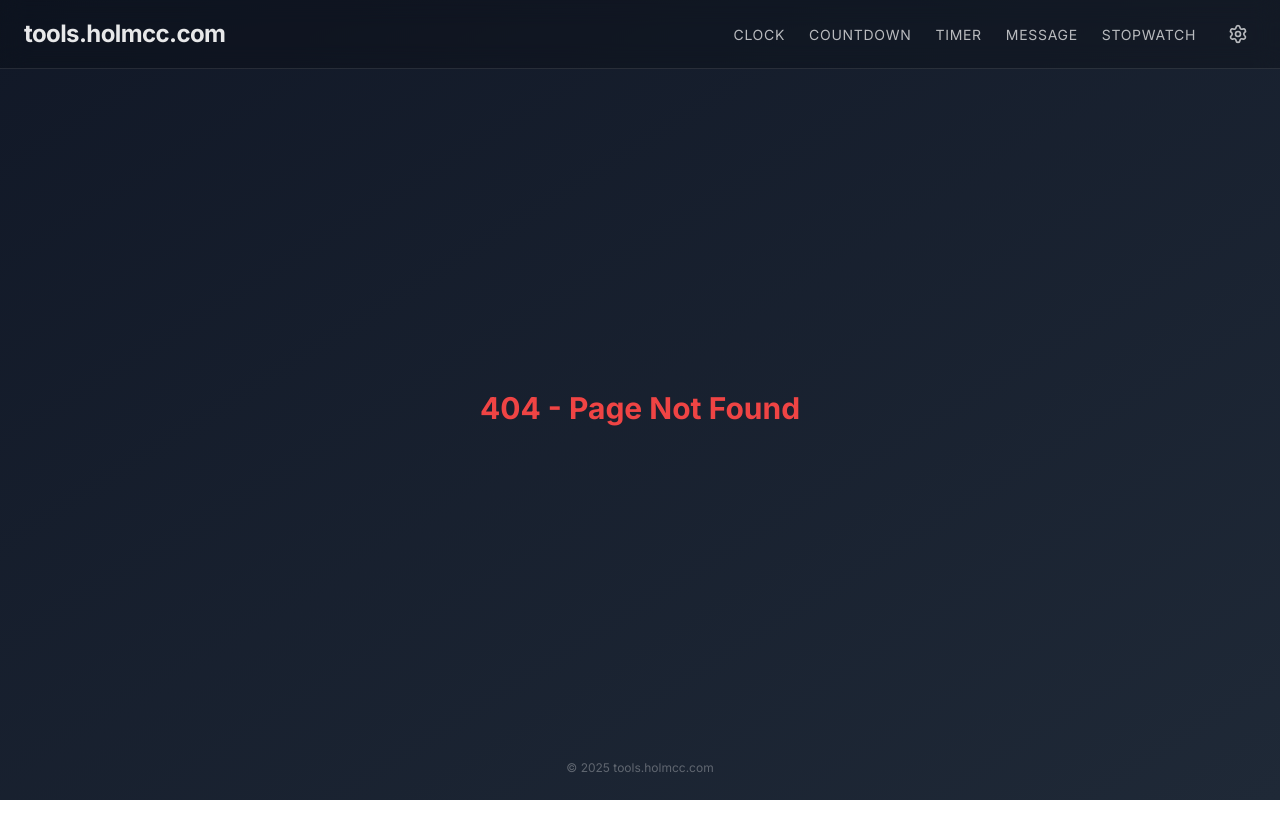
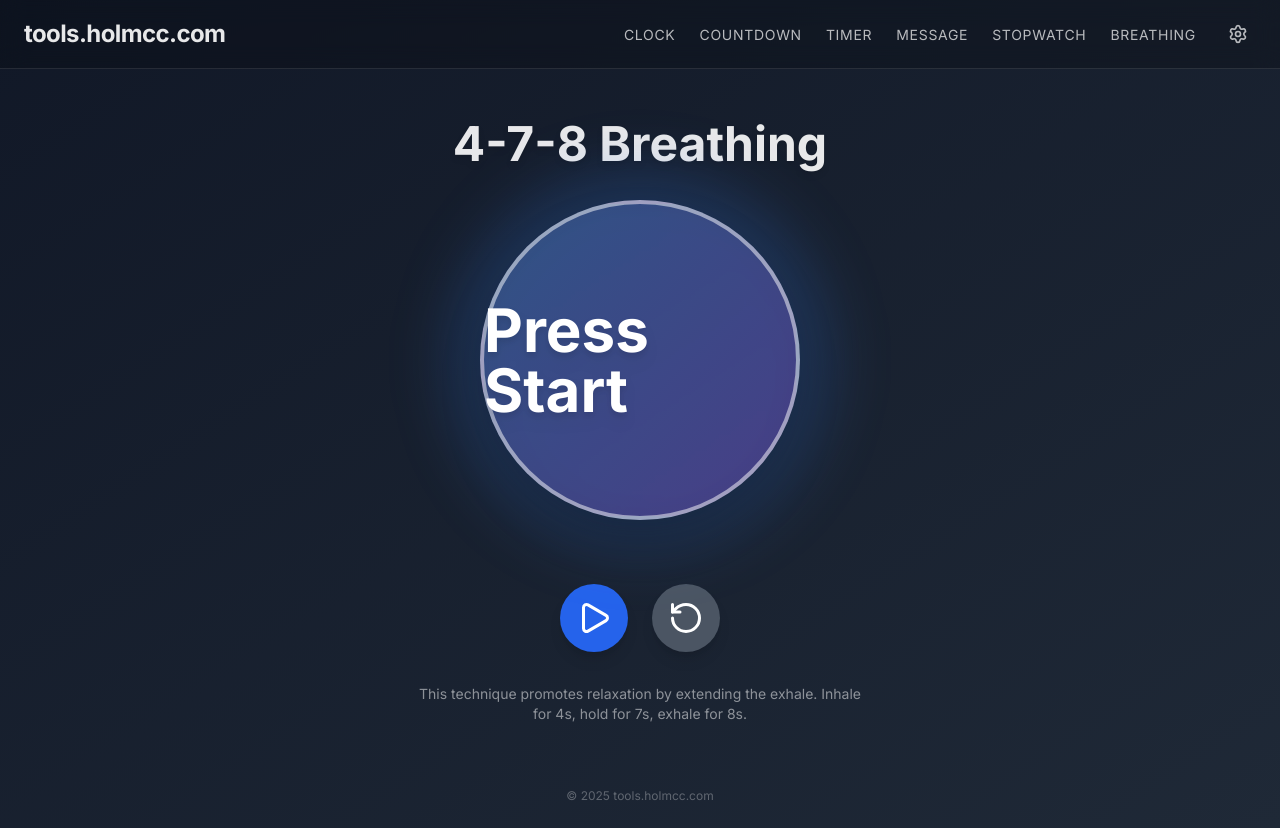
Before and after one commit to ken-holm/online-tools, a React (Vite) app: page /breathing in a window 1280 px wide. Before the commit this address had no page. Before the commit the page ends 800 px from the top, so only its background shows below. Built offline with nearby package versions, Linux system fonts and the light colour scheme.

Commit message:
feat: Implement Breathing Box tool
- Created src/components/tools/Breathing.jsx with 4-7-8 breathing animation cycle and UI.
- Added /breathing route to src/App.jsx.
- Added navigation link for Breathing tool to src/components/Layout.jsx.

```diff
--- a/src/App.jsx
+++ b/src/App.jsx
@@ -4,7 +4,8 @@ import Clock from './components/tools/Clock';
 import Countdown from './components/tools/Countdown';
 import Timer from './components/tools/Timer';
 import Message from './components/tools/Message';
-import Stopwatch from './components/tools/Stopwatch'; // Import the new Stopwatch component
+import Stopwatch from './components/tools/Stopwatch';
+import Breathing from './components/tools/Breathing'; // Import the new Breathing component
 
 const NotFound = () => (
   <div className="text-center text-red-500 text-3xl font-bold">404 - Page Not Found</div>
@@ -25,7 +26,8 @@ function App() {
           <Route path="countdown" element={<Countdown />} />
           <Route path="timer" element={<Timer />} />
           <Route path="message" element={<Message />} />
-          <Route path="stopwatch" element={<Stopwatch />} /> {/* New Stopwatch Route */}
+          <Route path="stopwatch" element={<Stopwatch />} />
+          <Route path="breathing" element={<Breathing />} /> {/* New Breathing Route */}
           {/* Future tools will have their routes here */}
           <Route path="*" element={<NotFound />} />
         </Route>
--- a/src/components/Layout.jsx
+++ b/src/components/Layout.jsx
@@ -41,6 +41,11 @@ const Layout = () => {
                 Stopwatch
               </Link>
             </li>
+            <li>
+              <Link to="/breathing" className="text-white/70 hover:text-white transition-colors text-sm font-medium uppercase tracking-wider">
+                Breathing
+              </Link>
+            </li>
             {/* Future tools will go here */}
           </ul>
           <button
--- /dev/null
+++ b/src/components/tools/Breathing.jsx
@@ -0,0 +1,136 @@
+import React, { useState, useEffect } from 'react';
+import { useTheme } from '../../context/ThemeContext';
+import { Play, Pause, RotateCcw } from 'lucide-react';
+
+const Breathing = () => {
+  const { theme } = useTheme();
+  const [isActive, setIsActive] = useState(false);
+  const [phase, setPhase] = useState('Idle'); // Idle, Inhale, Hold, Exhale
+  const [text, setText] = useState('Press Start');
+  const [scale, setScale] = useState(1); // Scale for animation
+  const [instruction, setInstruction] = useState('4-7-8 Breathing');
+
+  useEffect(() => {
+    let timeout;
+
+    if (isActive) {
+      const runCycle = async () => {
+        // Inhale - 4 seconds
+        setPhase('Inhale');
+        setText('Inhale');
+        setInstruction('Breathe in through nose');
+        setScale(1.5);
+        await new Promise(r => timeout = setTimeout(r, 4000));
+        if (!isActive) return;
+
+        // Hold - 7 seconds
+        setPhase('Hold');
+        setText('Hold');
+        setInstruction('Hold breath');
+        // Keep scale
+        await new Promise(r => timeout = setTimeout(r, 7000));
+        if (!isActive) return;
+
+        // Exhale - 8 seconds
+        setPhase('Exhale');
+        setText('Exhale');
+        setInstruction('Exhale through mouth');
+        setScale(1);
+        await new Promise(r => timeout = setTimeout(r, 8000));
+        if (!isActive) return;
+
+        // Loop happens automatically because useEffect dependency triggers?
+        // No, we need a recursive loop or a separate interval.
+        // Let's use a recursive function inside useEffect is cleaner.
+        runCycle();
+      };
+
+      runCycle();
+    } else {
+      clearTimeout(timeout);
+      setPhase('Idle');
+      setText('Press Start');
+      setInstruction('4-7-8 Breathing');
+      setScale(1);
+    }
+
+    return () => clearTimeout(timeout);
+  }, [isActive]); // Only re-run when active state toggles. Note: The recursive call manages the loop.
+
+  const handleStartStop = () => {
+    setIsActive(!isActive);
+  };
+
+  const handleReset = () => {
+    setIsActive(false);
+    // State resets via useEffect cleanup logic
+  };
+
+  // Expand feature
+  const [isExpanded, setIsExpanded] = useState(false);
+
+  // Dynamic CSS for transition duration based on phase
+  const getTransitionDuration = () => {
+    switch (phase) {
+      case 'Inhale': return 'duration-[4000ms]';
+      case 'Hold': return 'duration-0'; // Should stay static, but keeping previous transform
+      case 'Exhale': return 'duration-[8000ms]';
+      default: return 'duration-500';
+    }
+  };
+
+  return (
+    <div className={`flex flex-col items-center justify-center min-h-full p-4 ${theme.font} transition-all duration-300 ${isExpanded ? 'scale-105' : 'scale-100'}`}>
+
+      {/* Title / Instruction */}
+      <h2 className={`text-3xl md:text-5xl font-semibold text-white/90 mb-8 drop-shadow-md text-center transition-all duration-300 ${isExpanded ? 'opacity-0 h-0 overflow-hidden' : 'opacity-100'}`}>
+        {instruction}
+      </h2>
+
+      {/* Breathing Circle */}
+      <div
+        className={`relative flex items-center justify-center cursor-pointer transition-all ${isExpanded ? 'scale-125' : 'scale-100'}`}
+        onClick={() => setIsExpanded(!isExpanded)}
+        title="Click to expand/shrink"
+      >
+        {/* Outer Ring/Glow */}
+        <div className={`absolute inset-0 rounded-full bg-blue-500/20 blur-xl transition-transform ease-linear ${getTransitionDuration()}`}
+             style={{ transform: `scale(${scale * 1.2})` }}></div>
+
+        {/* Main Circle */}
+        <div
+          className={`w-64 h-64 md:w-80 md:h-80 rounded-full bg-gradient-to-br from-blue-400/30 to-purple-500/30 border-4 border-white/50 backdrop-blur-sm flex items-center justify-center shadow-2xl transition-transform ease-linear ${getTransitionDuration()}`}
+          style={{ transform: `scale(${scale})` }}
+        >
+          <span className={`text-4xl md:text-6xl font-bold text-white drop-shadow-lg select-none transition-all duration-300 ${isExpanded ? 'scale-50' : ''}`}>
+            {text}
+          </span>
+        </div>
+      </div>
+
+      {/* Controls */}
+      <div className={`mt-16 flex space-x-6 transition-opacity duration-300 ${isExpanded ? 'opacity-0 pointer-events-none' : 'opacity-100'}`}>
+        <button
+          onClick={handleStartStop}
+          className="p-4 rounded-full bg-blue-600 hover:bg-blue-700 shadow-lg text-white transition-colors"
+          aria-label={isActive ? 'Pause' : 'Start'}
+        >
+          {isActive ? <Pause size={36} /> : <Play size={36} />}
+        </button>
+        <button
+          onClick={handleReset}
+          className="p-4 rounded-full bg-gray-600 hover:bg-gray-700 shadow-lg text-white transition-colors"
+          aria-label="Reset"
+        >
+          <RotateCcw size={36} />
+        </button>
+      </div>
+
+      <div className={`mt-8 text-white/50 text-sm max-w-md text-center transition-opacity duration-300 ${isExpanded ? 'opacity-0' : 'opacity-100'}`}>
+        <p>This technique promotes relaxation by extending the exhale. Inhale for 4s, hold for 7s, exhale for 8s.</p>
+      </div>
+    </div>
+  );
+};
+
+export default Breathing;
```
